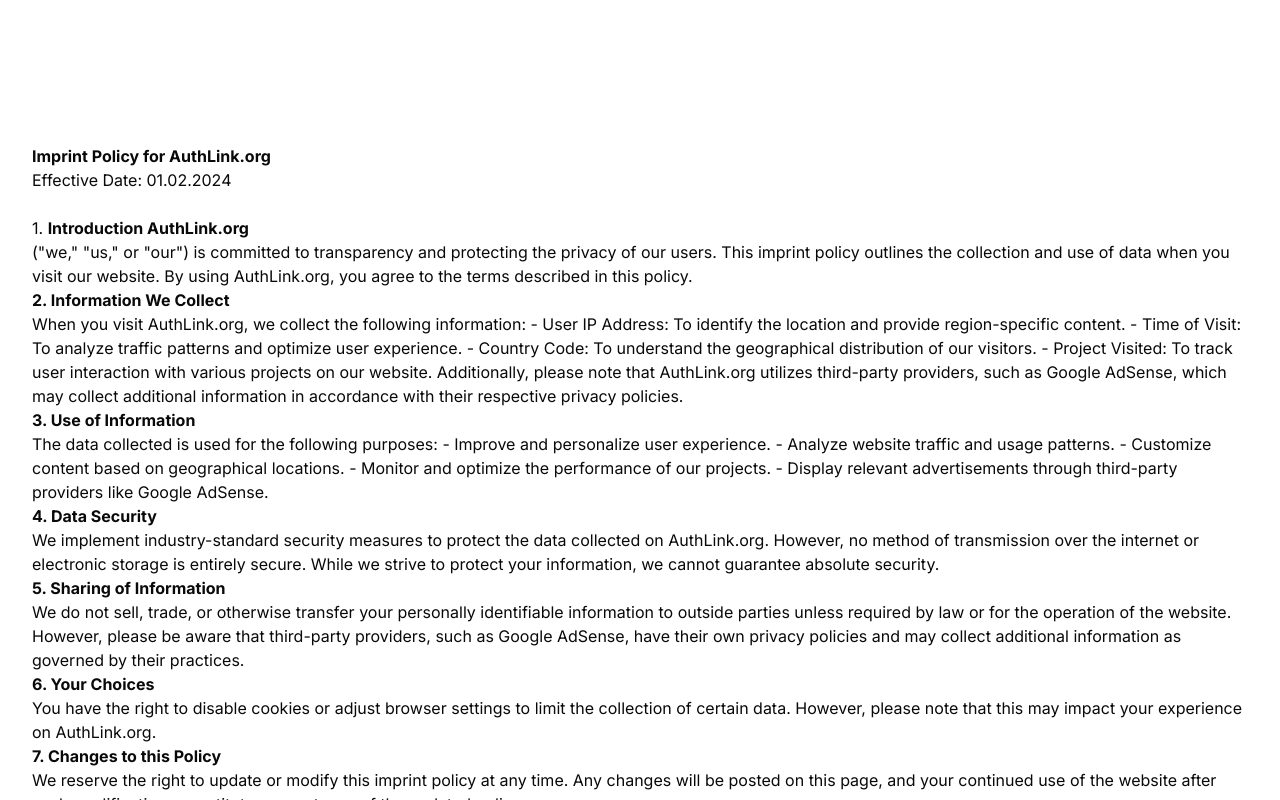
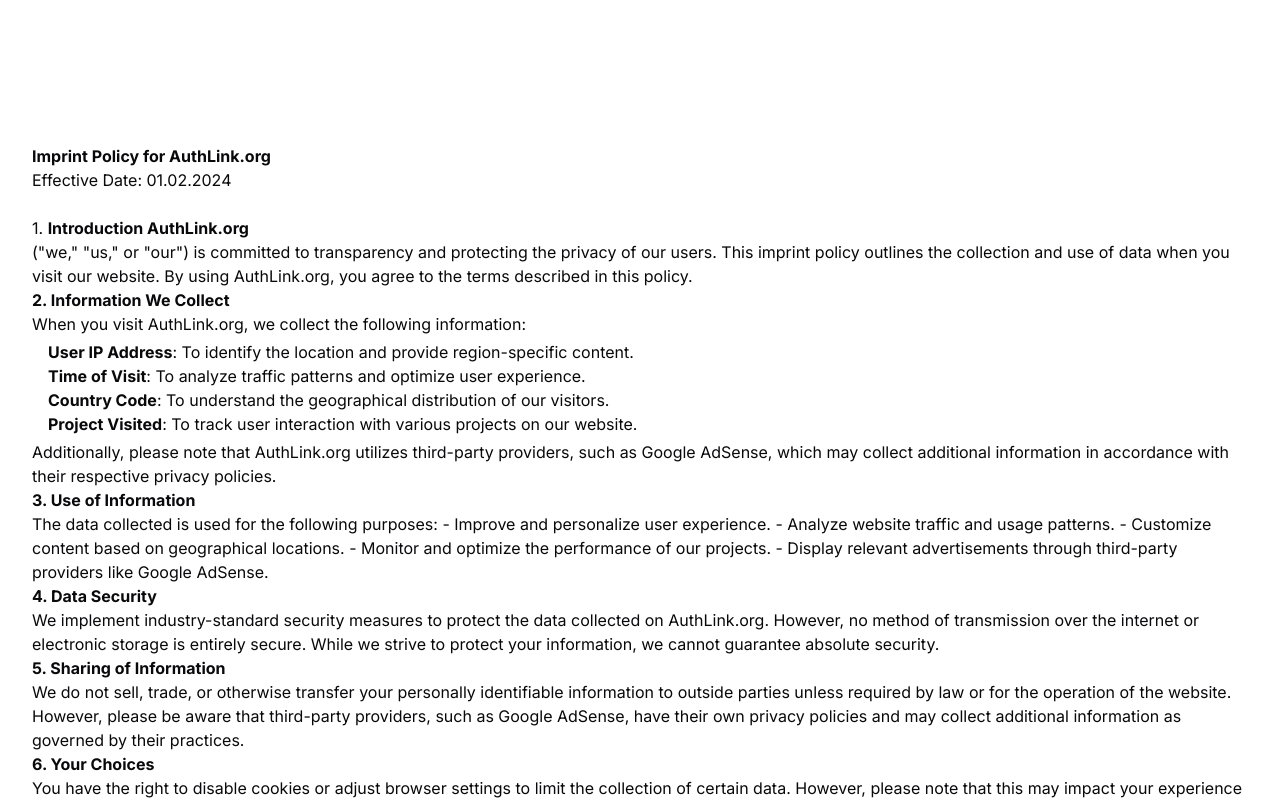
Before and after one commit to authlink-org/browser, a Next.js app: page /imprint in a window 1280 px wide. Shown: the top 800 px of the page. Built offline with nearby package versions, Linux system fonts and the light colour scheme.

Commit message:
Update imprint

```diff
--- a/app/imprint/page.tsx
+++ b/app/imprint/page.tsx
@@ -17,15 +17,28 @@
         2. Information We Collect
       </b>
       <br />
-      When you visit AuthLink.org, we collect the following information: - User
-      IP Address: To identify the location and provide region-specific content.
-      - Time of Visit: To analyze traffic patterns and optimize user experience.
-      - Country Code: To understand the geographical distribution of our
-      visitors. - Project Visited: To track user interaction with various
-      projects on our website. Additionally, please note that AuthLink.org
-      utilizes third-party providers, such as Google AdSense, which may collect
-      additional information in accordance with their respective privacy
-      policies.
+      When you visit AuthLink.org, we collect the following information:
+      <ul className="ml-4 mt-1 mb-1">
+        <li>
+          <b>User IP Address</b>: To identify the location and provide
+          region-specific content.
+        </li>
+        <li>
+          <b>Time of Visit</b>: To analyze traffic patterns and optimize user
+          experience.
+        </li>
+        <li>
+          <b>Country Code</b>: To understand the geographical distribution of
+          our visitors.
+        </li>
+        <li>
+          <b>Project Visited</b>: To track user interaction with various
+          projects on our website.
+        </li>
+      </ul>
+      Additionally, please note that AuthLink.org utilizes third-party
+      providers, such as Google AdSense, which may collect additional
+      information in accordance with their respective privacy policies.
       <br /> <b>3. Use of Information</b>
       <br /> The data collected is used for the following purposes: - Improve
       and personalize user experience. - Analyze website traffic and usage
```
